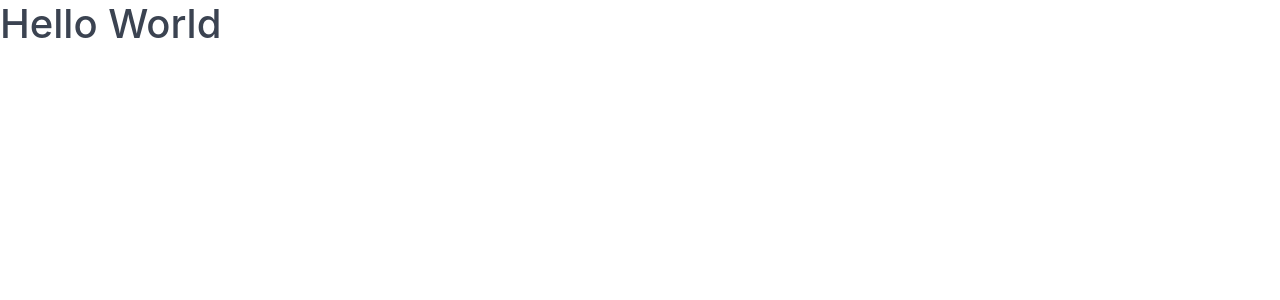
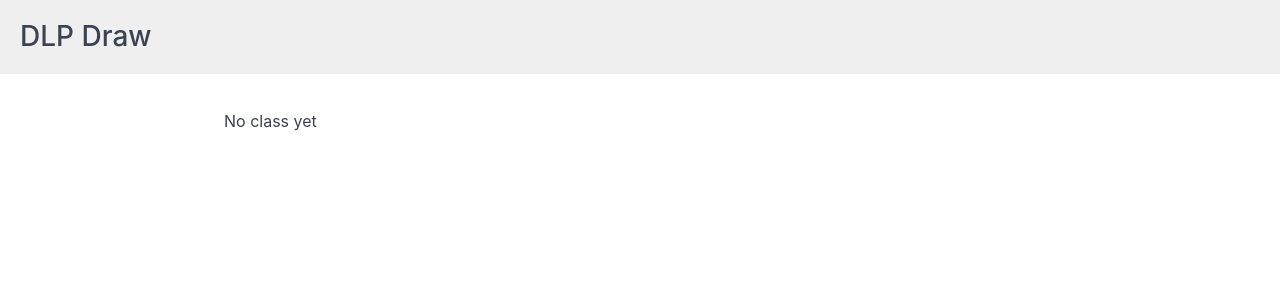
Before and after one commit to DigitalLiteracyProject/student-draw, a React (Create React App) app in the folder client/: page /class/1 in a window 1280 px wide. Shown: the top 300 px of the page. Built offline with nearby package versions, Linux system fonts and the light colour scheme.

Commit message:
UI concept for MVC student name input. Also dummy router for handling anticipated class URL

```diff
--- a/client/package.json
+++ b/client/package.json
@@ -8,6 +8,7 @@
   "dependencies": {
     "react": "^15.3.2",
     "react-dom": "^15.3.2",
+    "react-router": "^3.0.0",
     "spectre.css": "^0.1.27"
   },
   "scripts": {
--- a/client/src/App.css
+++ b/client/src/App.css
@@ -1 +1,36 @@
 /* CSS styles for App */
+.top-bar {
+    background-color: #efefef;
+    margin-top: 0;
+    margin-bottom: 15px;
+    padding: 20px;
+}
+
+.top-bar h1 {
+    font-size: 28px;
+    margin-top: 0;
+    margin-bottom: 0;
+}
+
+.main-container {
+    margin-top: 30px;
+    margin-left: auto;
+    margin-right: auto;
+    width: 80%;
+}
+
+@media (min-width: 1200px) {
+    .main-container {
+        margin-top: 35px;
+        width: 65%;
+    }
+}
+
+@media (max-width: 400px) {
+    .main-container {
+        margin-top: 15px;
+        padding-left: 15px;
+        padding-right: 15px;
+        width: 100%;
+    }
+}
--- a/client/src/App.js
+++ b/client/src/App.js
@@ -2,12 +2,25 @@ import React, { Component } from 'react';
 import './App.css';
 import 'spectre.css/dist/spectre.min.css';
 
-class App extends Component {
+export default class App extends Component {
     render() {
         return (
-            <h1>Hello World</h1>
+            <div>
+                <div className="top-bar">
+                    <h1>DLP Draw</h1>
+                </div>
+                <div className="main-container">
+                    {this.props.children}
+                </div>
+            </div>
         );
     }
 }
 
-export default App;
+export class PromptClass extends Component {
+    render() {
+        return (
+            <p>No class yet</p>
+        );
+    }
+}
--- /dev/null
+++ b/client/src/Student.css
@@ -0,0 +1,4 @@
+/* CSS styles for components in Student */
+.main-form-card {
+    max-width: 500px;
+}
--- /dev/null
+++ b/client/src/Student.js
@@ -0,0 +1,27 @@
+import React, { Component } from 'react';
+import './Student.css';
+import 'spectre.css/dist/spectre.min.css';
+
+class Student extends Component {
+    render() {
+        return (
+            <div className="card main-form-card">
+                <div className="card-header">
+                    <h4 className="card-title">Start</h4>
+                    <h4 className="card-meta">To start, enter your name.</h4>
+                </div>
+                <div className="card-body">
+                    <div className="form-group">
+                        <label className="form-label" htmlFor="input-name">Name</label>
+                        <input className="form-input" type="text" id="input-name" />
+                    </div>
+                </div>
+                <div className="card-footer">
+                    <button className="btn btn-primary">Submit</button>
+                </div>
+            </div>
+        );
+    }
+}
+
+export default Student;
--- a/client/src/index.js
+++ b/client/src/index.js
@@ -1,9 +1,15 @@
 import React from 'react';
 import ReactDOM from 'react-dom';
-import App from './App';
+import {Router, Route, IndexRoute, Link, hashHistory} from 'react-router';
+import App, {PromptClass} from './App';
+import Student from './Student';
 import './index.css';
 
-ReactDOM.render(
-    <App />,
-    document.getElementById('root')
-);
+ReactDOM.render((
+    <Router history={hashHistory}>
+        <Route path="/" component={App}>
+            <IndexRoute component={PromptClass} />
+            <Route path="/class/:classId" component={Student} />
+        </Route>
+    </Router>
+), document.getElementById('root'));
```
